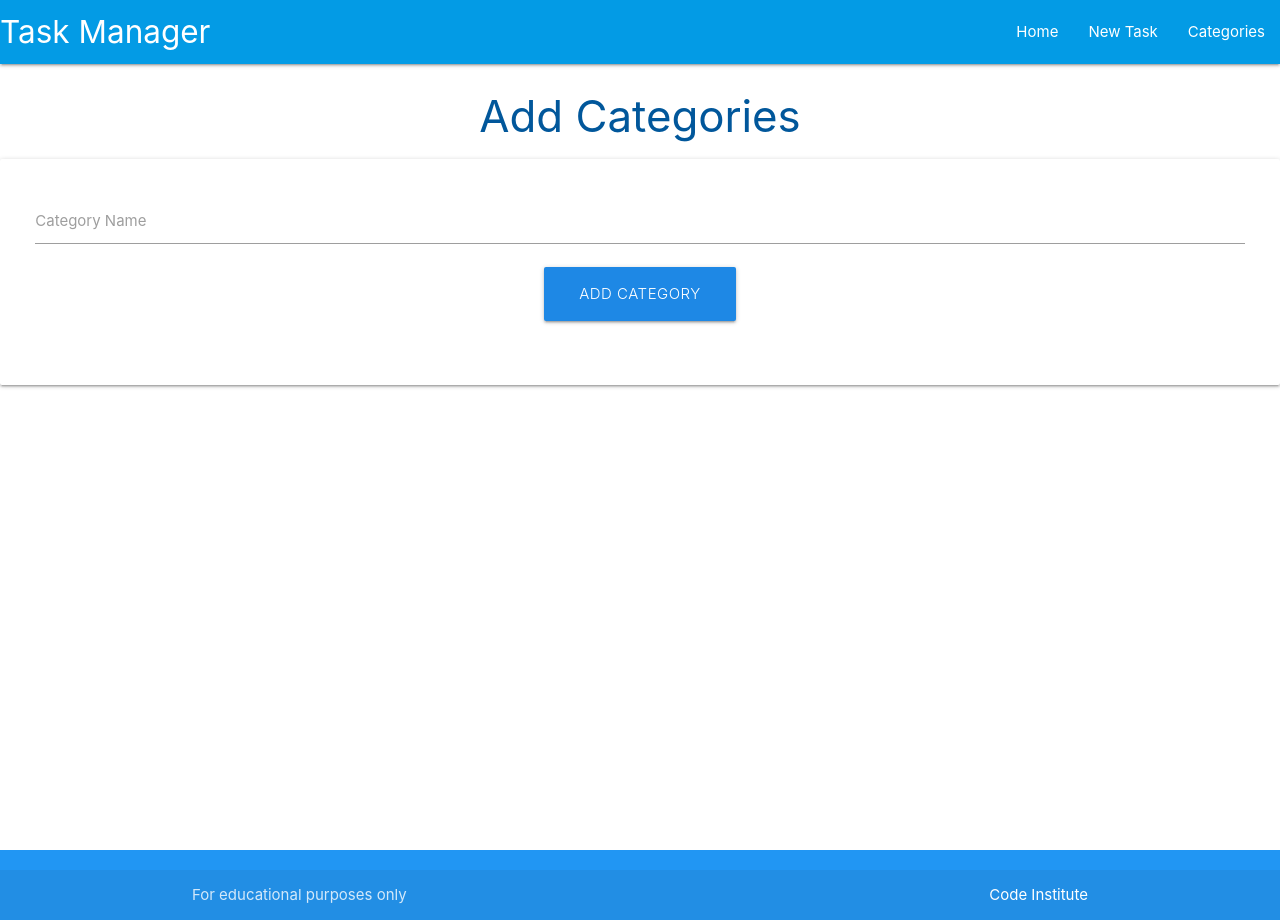
After one commit to aimansae/database-manager, a Flask app: page /add_category in a window 1280 px wide. The commit adds this page. Run offline with Flask 3, Linux system fonts and the light colour scheme.

Commit message:
Add 1st task category

```diff
--- a/taskmanager/routes.py
+++ b/taskmanager/routes.py
@@ -1,4 +1,4 @@
-from flask import render_template
+from flask import render_template, request, redirect, url_for
 from taskmanager import app, db
 from taskmanager.models import Category, Task
 # to make the app running, create a root-level directory of /slash
@@ -8,3 +8,19 @@ from taskmanager.models import Category, Task
 @app.route("/")
 def home():
     return render_template("tasks.html")
+
+
+@app.route("/categories")
+def categories():
+    return render_template("categories.html")
+
+
+@app.route("/add_category", methods=["GET", "POST"])
+def add_category():
+    if request.method == "POST":
+        # has to match model.py database name
+        category = Category(category_name=request.form.get("category_name"))
+        db.session.add(category)
+        db.session.commit()
+        return redirect(url_for("categories"))
+    return render_template("add_category.html")
--- /dev/null
+++ b/taskmanager/templates/add_category.html
@@ -0,0 +1,23 @@
+{% extends "base.html"%}
+{%block content %}
+
+<h3 class="light-blue-text text-darken-4 center-align">Add Categories</h3>
+<div class="row card-panel lighten-5">
+    <form class="col s12" method="POST" action="{{url_for('add_category')}}">
+        <!--category name-->
+        <div class="row">
+            <div class="input-field col s12">
+                <input id="category_name" name="category_name" type="text" class="validate" minlenght="3" maxlenght="25" required>
+                <label for="category_name">Category Name</label>
+            </div>
+            <div class="row">
+                <div class="col s12 center-align">
+                    <button type="submit" class="btn-large light blue darken-1">
+                        Add Category <i class="fas fa-plus-sqaure right"></i>
+
+                    </button>
+                </div>
+    </form>
+</div>
+
+{% endblock %}
--- a/taskmanager/templates/base.html
+++ b/taskmanager/templates/base.html
@@ -10,6 +10,7 @@
         integrity="sha512-iBBXm8fW90+nuLcSKlbmrPcLa0OT92xO1BIsZ+ywDWZCvqsWgccV3gFoRBv0z+8dLJgyAHIhR35VZc2oM/gI1w=="
         crossorigin="anonymous" referrerpolicy="no-referrer" />
     <link rel="stylesheet" href="https://cdnjs.cloudflare.com/ajax/libs/materialize/1.0.0/css/materialize.min.css">
+    <!--need to create url links like this for internal files links-->
     <link rel="stylesheet" href="{{ url_for('static', filename='css/style.css')}}">
 
     <title>Task Manager</title>
@@ -17,8 +18,6 @@
 
 <body>
     <header>
-
-
         <nav class="light-blue darken-1">
             <!--top navbar-->
             <div class="nav-wrapper">
@@ -27,7 +26,7 @@
                 <ul class="right hide-on-med-and-down">
                     <li><a href="{{url_for('home')}}">Home</a></li>
                     <li><a href=" ">New Task</a></li>
-                    <li><a href=" ">Categories</a></li>
+                    <li><a href="{{url_for('categories')}}">Categories</a></li>
 
                 </ul>
             </div>
@@ -36,10 +35,10 @@
         <ul class="sidenav" id="mobile-demo">
             <li><a href="{{url_for('home')}}">Home</a></li>
             <li><a href=" ">New Task</a></li>
-            <li><a href=" ">Categories</a></li>
+            <li><a href="{{url_for('categories')}}">Categories</a></li>
         </ul>
     </header>
-
+    <!--main content with main tag and class container alway like this-->
     <main class="'container">
         {% block content %}
         {% endblock %}
```
Also changed, not shown: taskmanager/templates/categories.html (added, +11 -0 lines).
